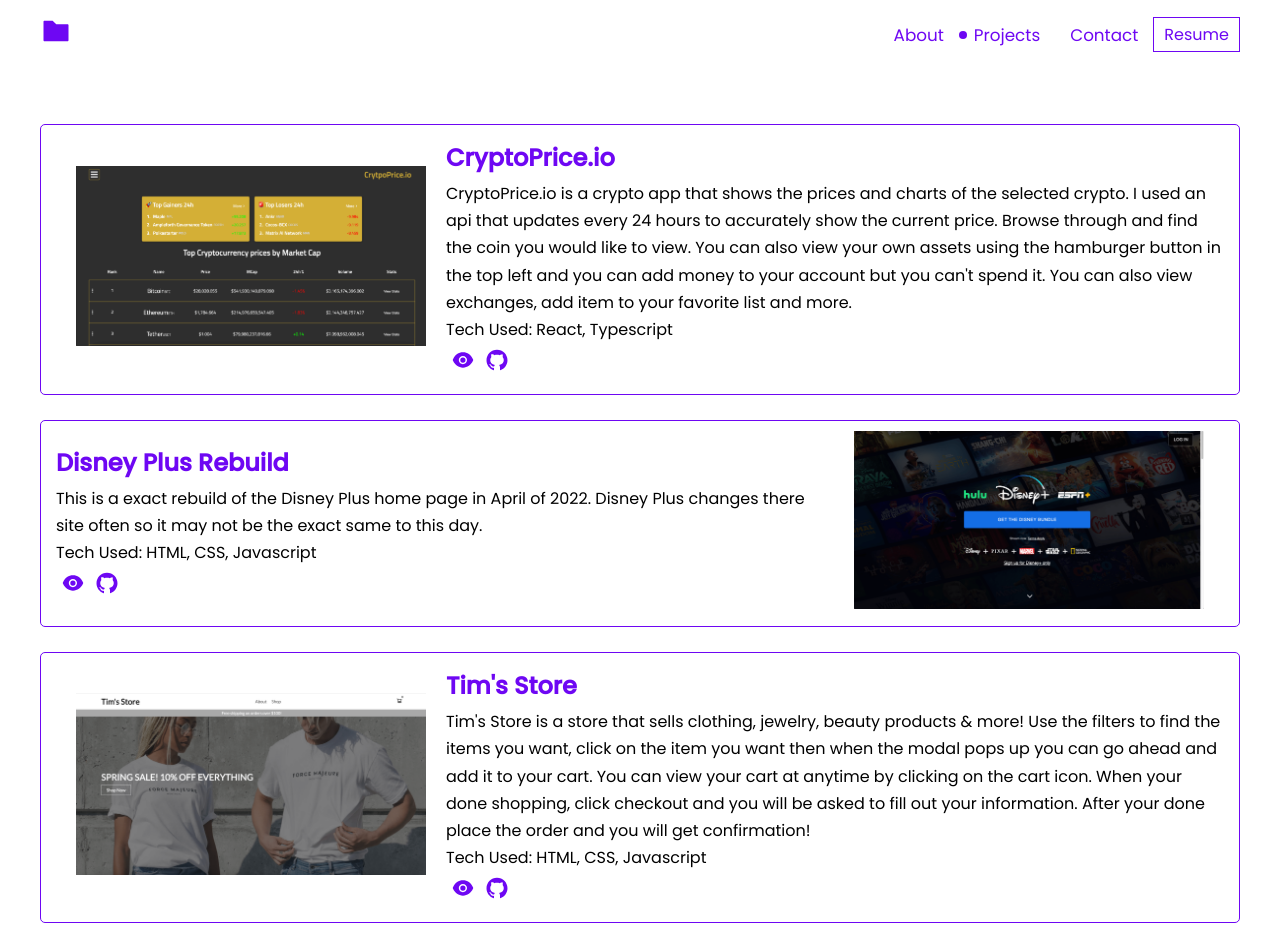
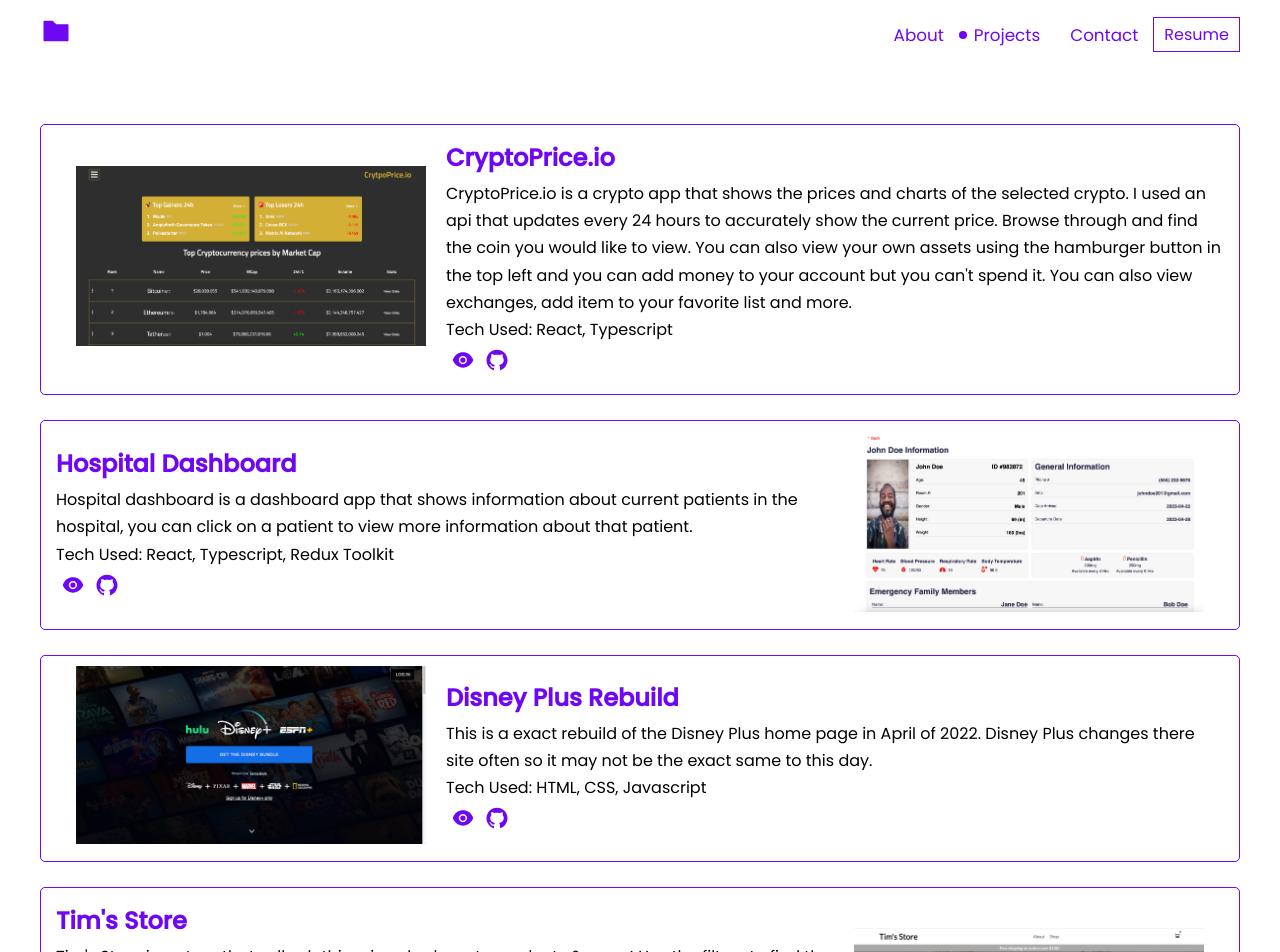
Before and after one commit to darionjoness/newest-portfolio, a React (Vite) app: page /projects in a window 1280 px wide. Shown: the top 952 px of the page. Built offline with nearby package versions, Linux system fonts and the light colour scheme.

Commit message:
added hospital dashboard

```diff
--- a/src/components/ProjectsInfo.jsx
+++ b/src/components/ProjectsInfo.jsx
@@ -1,5 +1,6 @@
 import React from 'react'
 import CryptoPrice from './img/newCryptoPrice-2.png'
+import hospitalDashboard from './img/hospital-dashboard.png'
 import disneyPlusRebuild from './img/disneyPlusRebuild-2.png'
 import timsStore from './img/tims-store-2.png'
 import { AiFillEye, AiFillGithub } from "react-icons/ai";
@@ -32,10 +33,35 @@
                 </div>
             </motion.div>
             <motion.div
+            animate={{x: 0}}
             initial={{x: 1400}}
+            transition={{duration: 0.7}}
+            className="project">
+                <div className="projectText">
+                    <h2>Hospital Dashboard</h2>
+                    <p>Hospital dashboard is a dashboard app that shows information about current patients in the hospital, you can click on a patient to view more information about that patient.</p>
+                    <p>Tech Used: React, Typescript, Redux Toolkit</p>
+                    <div className="socialLinks">
+                        <a target={'_blank'} href="https://darions-hospital-dashboard.netlify.app/">
+                            <AiFillEye className='socialIcon' />
+                        </a>
+                        <a target={'_blank'} href="https://github.com/darionjoness/HospitalDashboard">
+                        <AiFillGithub className='socialIcon' />
+                        </a>
+                    </div>
+                </div>
+                <div className="projectImg">
+                    <img src={hospitalDashboard} alt="" />
+                </div>
+            </motion.div>
+            <motion.div
+            initial={{x: -1400}}
             animate={{x: 0}}
             transition={{duration: 0.7, delay: 0.4}}
             className="project">
+                <div className="projectImg">
+                    <img src={disneyPlusRebuild} alt="" />
+                </div>
                 <div className="projectText">
                     <h2>Disney Plus Rebuild</h2>
                     <p>This is a exact rebuild of the Disney Plus home page in April of 2022. Disney Plus changes there site often so it may not be the exact same to this day.</p>
@@ -49,18 +75,12 @@
                         </a>
                     </div>
                 </div>
-                <div className="projectImg">
-                    <img src={disneyPlusRebuild} alt="" />
-                </div>
             </motion.div>
             <motion.div
-            initial={{x: -1400}}
+            initial={{x: 1400}}
             animate={{x: 0}}
             transition={{duration: 0.7, delay: 0.8}}
             className="project">
-            <div className="projectImg">
-                    <img src={timsStore} alt="" />
-                </div>
                 <div className="projectText">
                     <h2>Tim's Store</h2>
                     <p>Tim's Store is a store that sells clothing, jewelry, beauty products & more! Use the filters to find the items you want, click on the item you want then when the modal pops up you can go ahead and add it to your cart. You can view your cart at anytime by clicking on the cart icon. When your done shopping, click checkout and you will be asked to fill out your information. After your done place the order and you will get confirmation!</p>
@@ -74,6 +94,9 @@
                         </a>
                     </div>
                 </div>
+                <div className="projectImg">
+                    <img src={timsStore} alt="" />
+                </div>
             </motion.div>
         </div>
     </div>
```
Also changed, not shown: src/components/img/hospital-dashboard.png (added).
